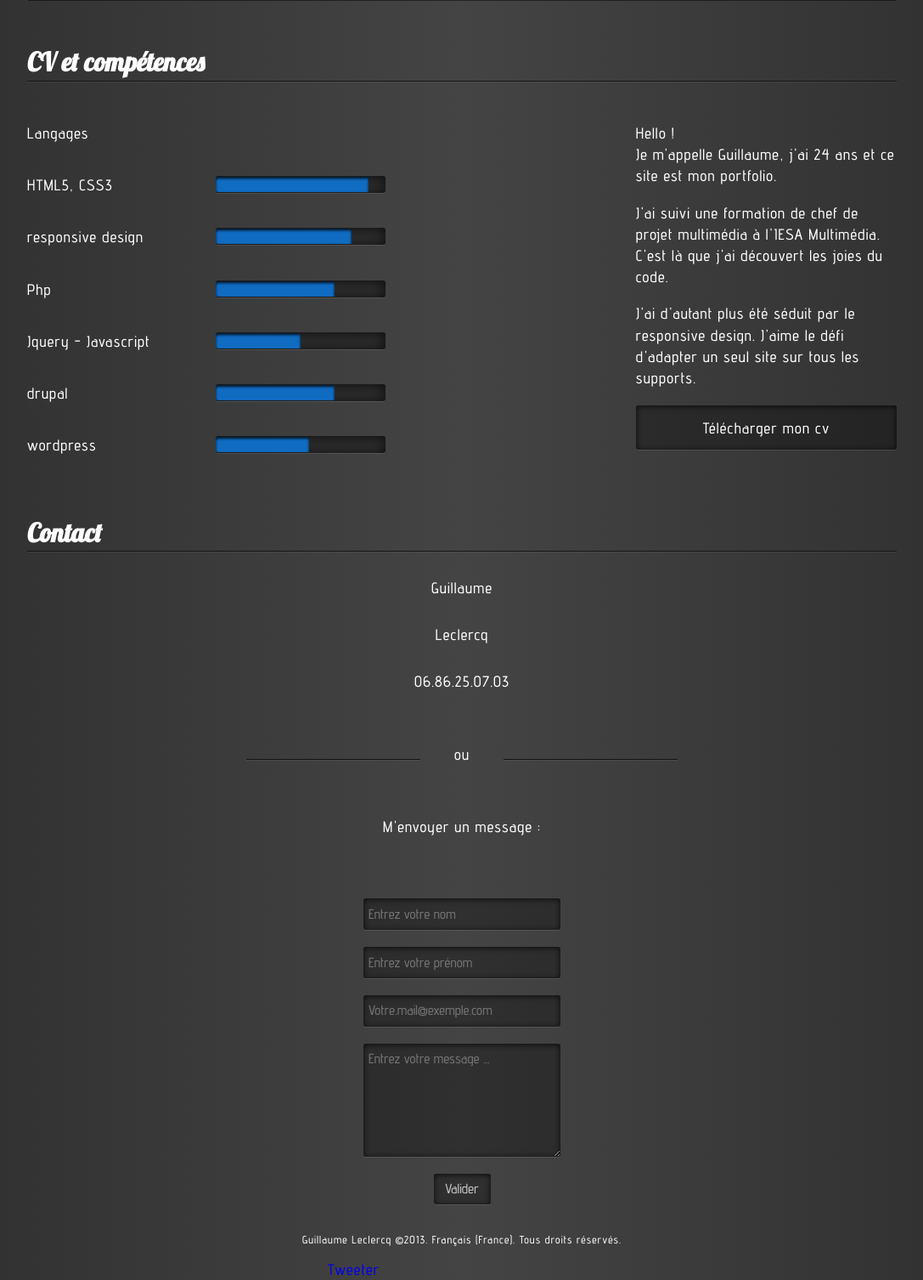
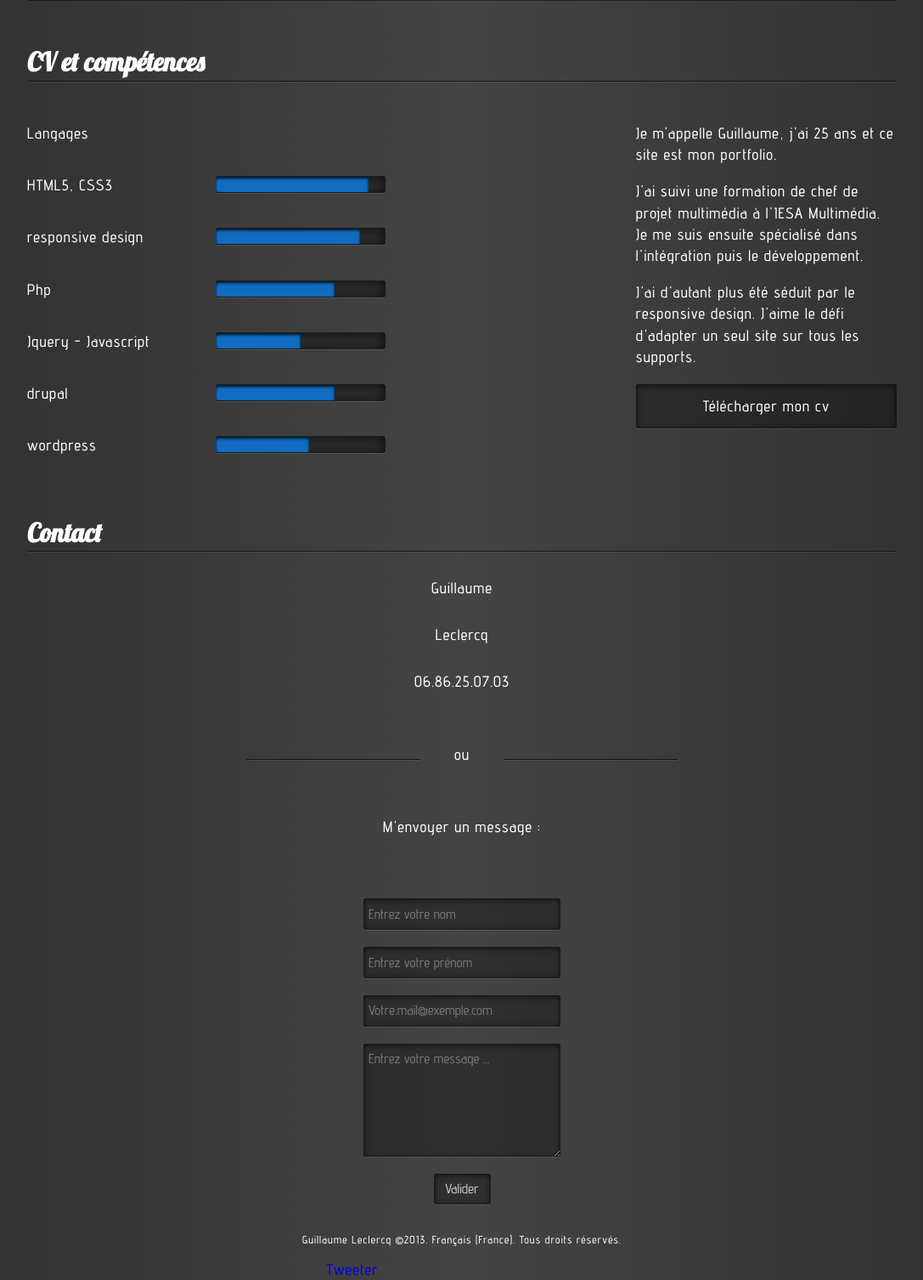
Before and after one commit to t-n-y/portfolio, a PHP site: page / in a window 1280 px wide. Shown: the part 1693-3199 px from the top of the page at 85% size, without its empty margins (96-1183 px from the left). Run offline with PHP 8.4, Linux system fonts and the light colour scheme; some libraries are stand-ins or nearby versions.

Commit message:
style changes + index

```diff
--- a/css/style.css
+++ b/css/style.css
@@ -251,7 +251,7 @@ footer{text-align: center;width: 390px; margin: auto;}
 footer p{font-size:0.8em;text-align: center;}
 section.social {float:left;margin:0 32px; overflow:hidden;}
 section.social.fb {width:57px; margin-top:-1px;}
-.tweet{width:71px;}
+.tweet{width:68px;}
 
 
 /*--------------------------------------forms---------------------------------------------------------*/
@@ -295,17 +295,16 @@ html[xmlns] .slides {display: block;}
 
 /* FlexSlider Default Theme
 *********************************/
-/*.flexslider {margin: 0px 0px 0px; position: relative; zoom: 1;}
+.flexslider {margin: 0px 0px 0px; position: relative; zoom: 1;}
 .flex-viewport {max-height: 2000px; -webkit-transition: all 1s ease; -moz-transition: all 1s ease; transition: all 1s ease;}
 .loading .flex-viewport {max-height: 300px;}
 .flexslider .slides {zoom: 1;}
-.carousel li {margin-right: 5px}*/
+.carousel li {margin-right: 5px}
 
 @media screen and (max-width: 860px) {
   .flex-direction-nav .flex-prev {opacity: 1; left: 15px;}
   .flex-direction-nav .flex-next {opacity: 1; right: 15px;}
 }
-
 
 /* FlexSlider Custom
 *********************************/
--- a/index.php
+++ b/index.php
@@ -11,6 +11,10 @@
 			$ifIe = 'Vous utilisez un navigateur trop ancien. <a href="http://browsehappy.com/">Mettez le à jour</a> pour améliorer la navigation.';
         }
 	}
+
+	//calculate my age -> add this on serveur change
+	//$tz  = new DateTimeZone('Europe/Paris');
+	//$age = DateTime::createFromFormat('d/m/Y', '12/05/1988', $tz)->diff(new DateTime('now', $tz))->y;
 	?>
 <!doctype html>
 <!--[if lt IE 7]> <html class="no-js lt-ie9 lt-ie8 lt-ie7" lang="en"> <![endif]-->
@@ -107,8 +111,8 @@
 						</div>
 					</div>
 					<div class="presentation">
-						<p>Hello ! <br>Je m'appelle Guillaume, j'ai 24 ans et ce site est mon portfolio.</p>
-						<p>J'ai suivi une formation de chef de projet multimédia à l'IESA Multimédia. C'est là que j'ai découvert les joies du code.</p>
+						<p>Je m'appelle Guillaume, j'ai <?php //add this on serveur changeecho $age;?>25 ans et ce site est mon portfolio.</p>
+						<p>J'ai suivi une formation de chef de projet multimédia à l'IESA Multimédia. Je me suis ensuite spécialisé dans l'intégration puis le développement.</p>
 						<p>J'ai d'autant plus été séduit par le responsive design. J'aime le défi d'adapter un seul site sur tous les supports.</p>
 						<a href="images/cv.pdf" id="cv" class="btn">Télécharger mon cv</a>
 					</div>
--- a/js/nav.js
+++ b/js/nav.js
@@ -58,7 +58,7 @@ $(document).ready(function() {
 			  else {
 				  // whole part of element is visible
 				  $(' #animBar .skillbar').animate({'width':'90%'},1500);
-				  $(' #animBar .skillbar2').animate({'width':'80%'},1500);
+				  $(' #animBar .skillbar2').animate({'width':'85%'},1500);
 				  $(' #animBar .skillbar3').animate({'width':'70%'},1500);
 				  $(' #animBar .skillbar4').animate({'width':'50%'},1500);
 				  $(' #animBar .skillbar5').animate({'width':'70%'},1500);
```
Also changed, not shown: TODO.txt (+3 -4 lines), css/flexslider.css (+0 -16 lines).
